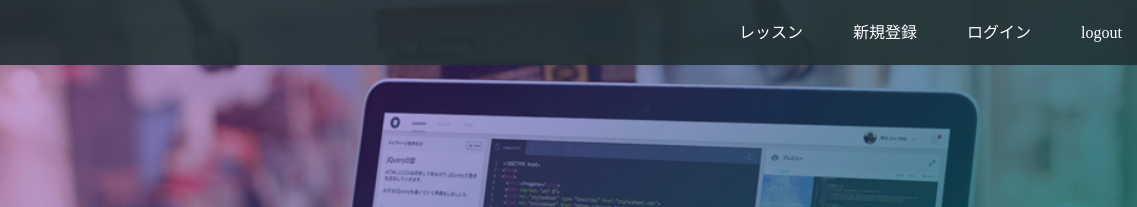
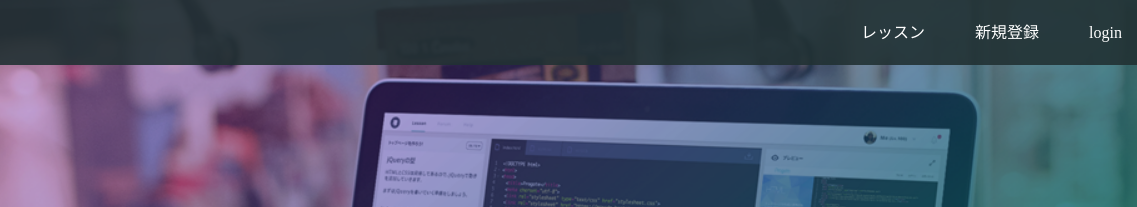
Before and after one commit to Aki-Mo/AKi-Mo.github.io, a plain HTML site: page index.html in a window 1280 px wide. Shown: the top 207 px of the page, 143-1280 px from the left. Drawn offline with Linux system fonts and the light colour scheme.

Commit message:
Update index.html

```diff
--- a/index.html
+++ b/index.html
@@ -17,8 +17,7 @@
       <div class="header-right">
         <a href="#">レッスン</a>
         <a href="#">新規登録</a>
-        <a href="#" class="login">ログイン</a>
-        <a href="#" class="login">logout</a>
+        <a href="#" class="login">login</a>
       </div>
     </div>
   </header>
```
